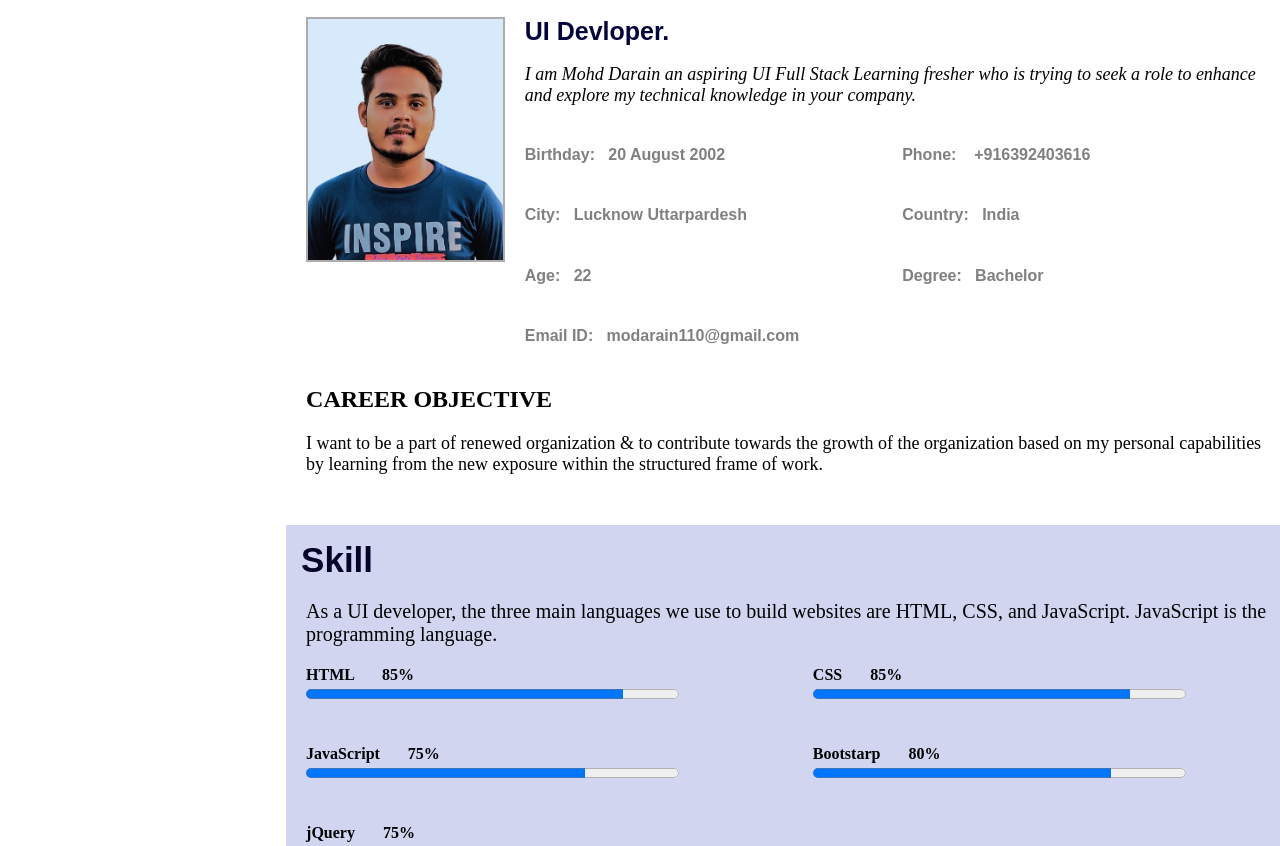
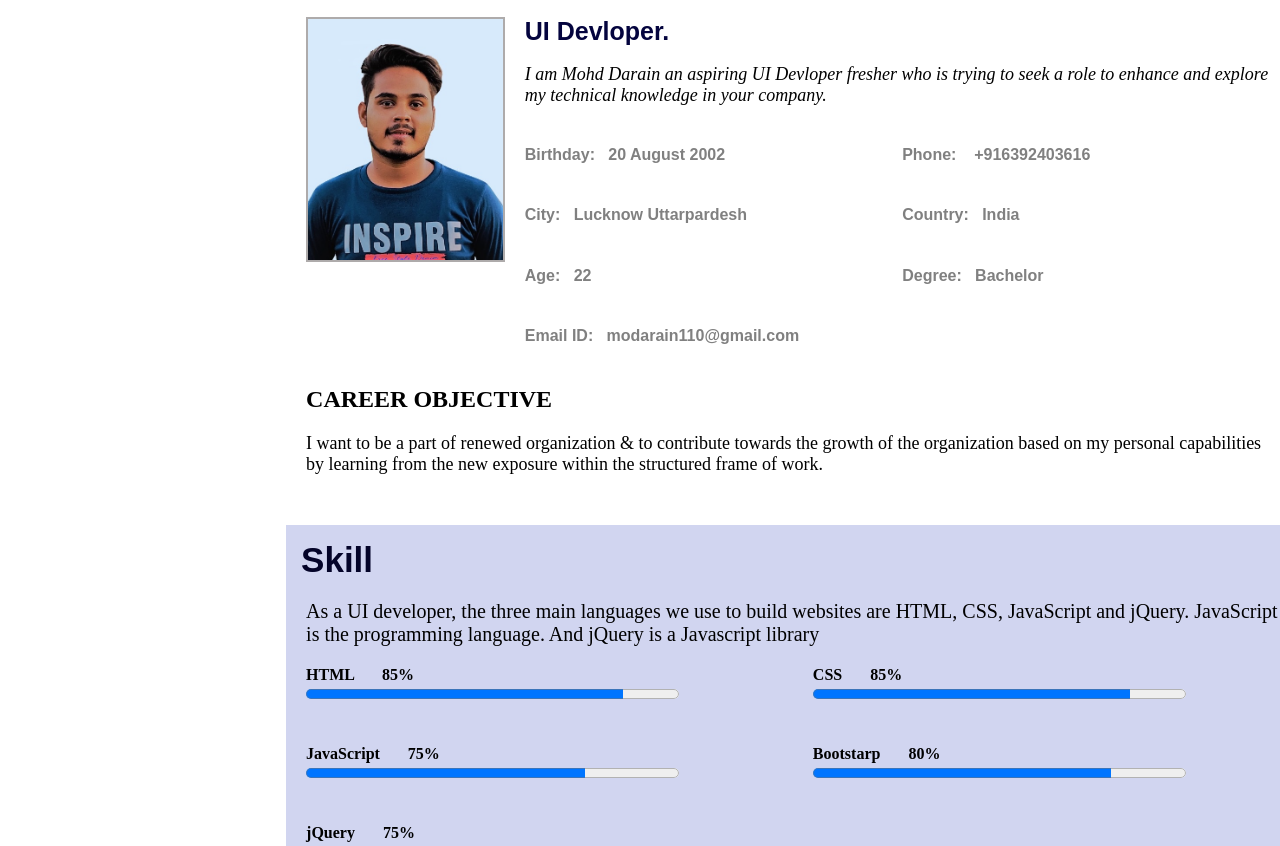
Before and after one commit to Darain786/portfolio, a website: page index.html in a window 1280 px wide. Shown: the part 806-1652 px from the top of the page. Drawn offline with nearby package versions, Linux system fonts and the light colour scheme.

Commit message:
Update index.html

```diff
--- a/index.html
+++ b/index.html
@@ -61,7 +61,7 @@
                     <img src="public/img/darainid.jpg">
                     <div>
                         <div class="web-head">UI Devloper.</div>
-                        <p>I am Mohd Darain an aspiring UI Full Stack Learning fresher who is trying to seek a
+                        <p>I am Mohd Darain an aspiring UI Devloper fresher who is trying to seek a
                             role to enhance and explore my technical knowledge in your company.</p>
                     </div>
                     <div class="data">
@@ -82,7 +82,7 @@
            </div>
            <div class="skill" id="course">
                <div class="skill-head">Skill</div>
-               <p class="skill-para">As a UI developer, the three main languages we use to build websites are HTML, CSS, and JavaScript. JavaScript is the programming language.</p>
+               <p class="skill-para">As a UI developer, the three main languages we use to build websites are HTML, CSS, JavaScript and jQuery. JavaScript is the programming language. And jQuery is a Javascript library</p>
               <div class="subject">
                 <div>
                     <div>HTML &nbsp; &nbsp; &nbsp; 85%</div>
```
